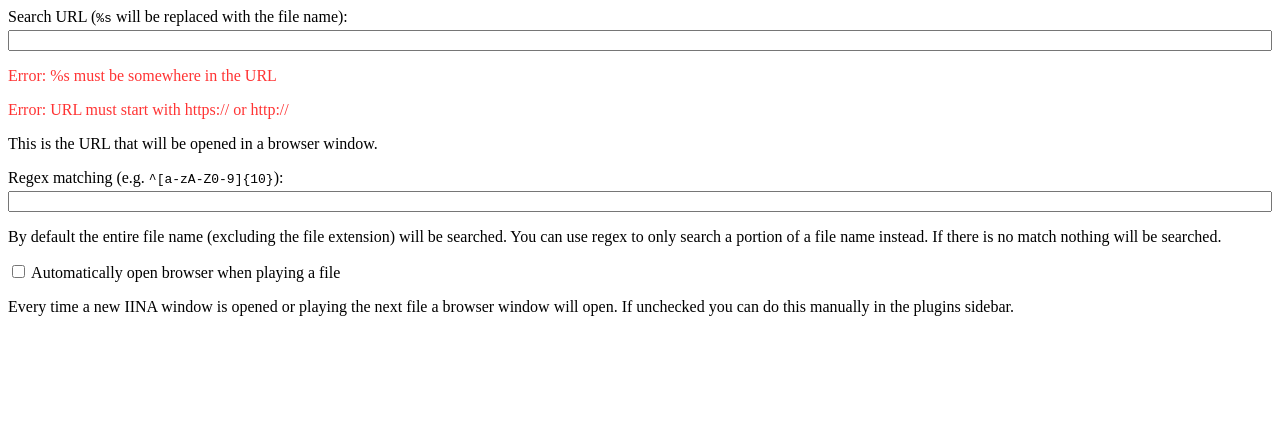
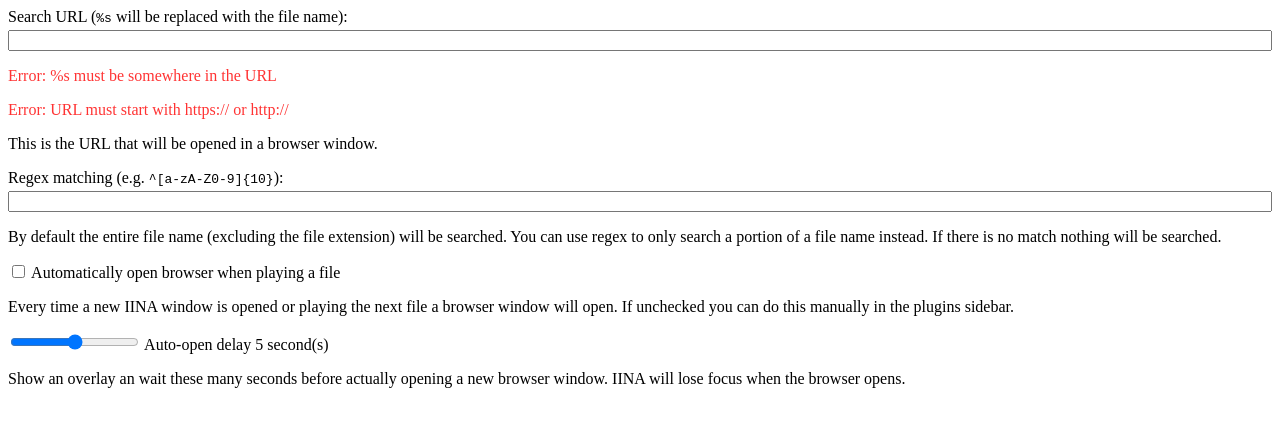
Before and after one commit to Robpol86/iina-file-name-search, a website: page src/preferences/preferences.html in a window 1280 px wide. Drawn offline with Linux system fonts and the light colour scheme.

Commit message:
delay slider

```diff
--- a/Info.json
+++ b/Info.json
@@ -8,7 +8,8 @@
   "name": "File Name Search",
   "permissions": ["show-osd"],
   "preferenceDefaults": {
-    "auto_search": false,
+    "auto_delay": 0,
+    "auto_enabled": false,
     "regex": "",
     "url": ""
   },
--- a/src/preferences/preferences.html
+++ b/src/preferences/preferences.html
@@ -36,7 +36,7 @@
     </div>
     <div class="pref-section">
         <label>
-            <input type="checkbox" data-pref-key="auto_search" data-type="bool" />
+            <input type="checkbox" data-pref-key="auto_enabled" />
             Automatically open browser when playing a file
         </label>
         <p class="small secondary pref-help">
@@ -44,6 +44,16 @@
             can do this manually in the plugins sidebar.
         </p>
     </div>
+    <div class="pref-section">
+        <label>
+            <input type="range" data-pref-key="auto_delay" min="0" max="10" />
+            Auto-open delay <span class="showValue"></span> second(s)
+        </label>
+        <p class="small secondary pref-help">
+            Show an overlay an wait these many seconds before actually opening a new browser window. IINA will lose
+            focus when the browser opens.
+        </p>
+    </div>
 </body>
 
 </html>
--- a/src/preferences/preferences.js
+++ b/src/preferences/preferences.js
@@ -47,9 +47,26 @@ function dispatchChangeEvent(element) {
     element.dispatchEvent(changeEvent);
 }
 
+/**
+ * Show an input element's current value in a span with class "showValue".
+ *
+ * @param {Element} input - The input element to read the value from.
+ */
+function showValueInSpan(input) {
+    input.labels.forEach((label) => {
+        label.querySelectorAll("span.showValue").forEach((span) => {
+            span.textContent = input.value;
+        });
+    });
+}
+
 // Register event listeners.
 document.querySelectorAll('input[type="text"]').forEach((input) => {
     input.addEventListener("input", (event) => dispatchChangeEvent(event.target)); // Save instantly on keypress/paste/etc.
     input.addEventListener("change", (event) => validateInput(event.target)); // Show/hide error messages.
     setTimeout(() => validateInput(input), 100); // Validate on load after IINA calls preferences.get().
 });
+document.querySelectorAll('input[type="range"]').forEach((input) => {
+    input.addEventListener("input", (event) => showValueInSpan(event.target)); // Show value in <span>.
+    setTimeout(() => showValueInSpan(input), 100); // Show value on load after IINA calls preferences.get().
+});
```
